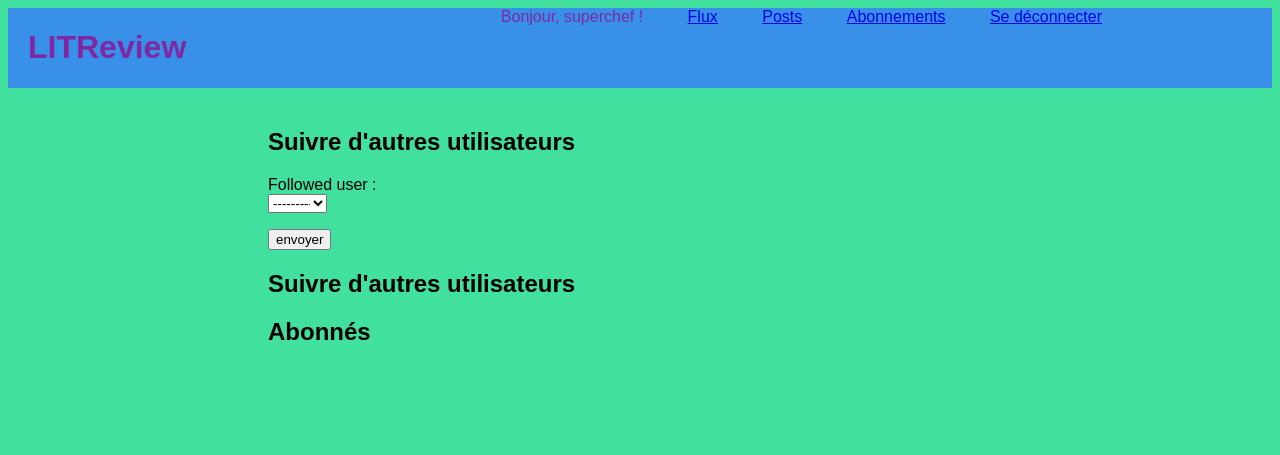
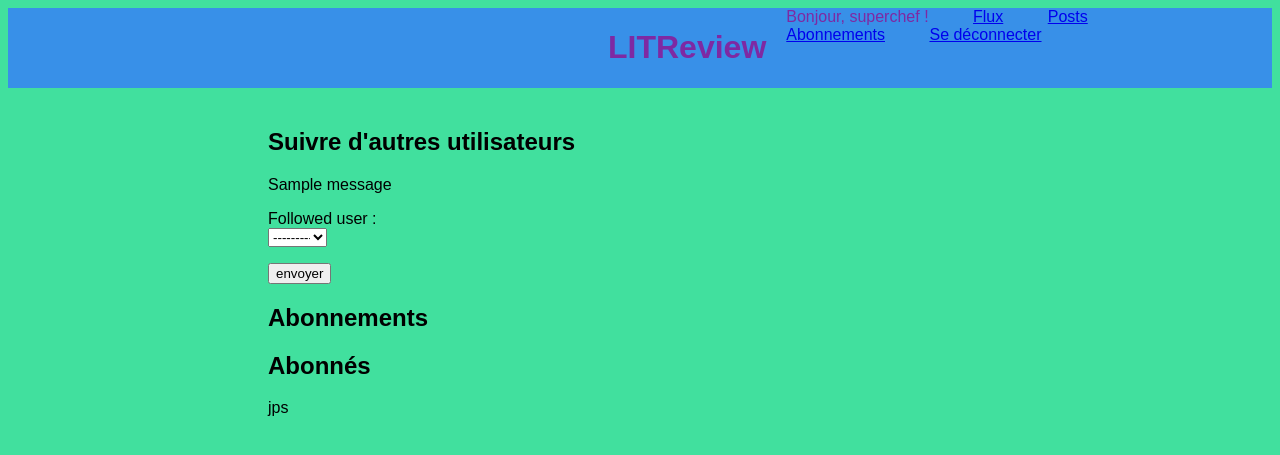
Before and after one commit to Jean-PierreBE/LITReview, a Django app: page /home/abonnements in a window 1280 px wide. Shown: the top 455 px of the page. Run offline with Django 4.2, Linux system fonts and the light colour scheme; a user stored in the database is signed in; data comes from the database, SQL or seed files in the repository; both versions use the stored data as it was after the commit; tables that the repository leaves empty hold one stand-in row (values such as "Sample post"); one stand-in notice (Sample message) is shown.

Commit message:
5ème commit

```diff
--- a/src/WebReview/urls.py
+++ b/src/WebReview/urls.py
@@ -31,7 +31,7 @@ urlpatterns = [
     path('signup/', connexion.views.SignupView.as_view(), name='signup'),
     path('home/posts', login_required(review.views.PostsView.as_view()), name='posts'),
     path('home/abonnements', login_required(review.views.UserFollowsView.as_view(title01="Suivre d'autres utilisateurs", action01 = "envoyer",
-                                                                  title02="Suivre d'autres utilisateurs",
+                                                                  title02="Abonnements",
                                                                   title03="Abonnés")),
          name='abonnements'),
     path('home/create_review', login_required(review.views.ReviewView.as_view()), name='create_review'),
--- a/src/review/forms.py
+++ b/src/review/forms.py
@@ -24,5 +24,5 @@ class UserFollowsForm(forms.ModelForm):
     class Meta:
         model = UserFollows
         fields = [
-            "followed_user",
+            'followed_user',
         ]
--- a/src/review/templates/review/abonnements.html
+++ b/src/review/templates/review/abonnements.html
@@ -1,9 +1,9 @@
 {% extends 'base.html' %}
 {% block content %}
     <h2>{{ title01 }}</h2>
-    {% if errors %}
-        {% for error in errors %}
-            <p> {{ error}} </p>
+    {% if messages %}
+        {% for message in messages %}
+            <p> {{ message }} </p>
         {% endfor%}
     {% endif %}
     <form method="POST">
@@ -12,5 +12,19 @@
         <input type="submit" value={{ action01 }}>
     </form>
     <h2>{{ title02 }}</h2>
+    {% if follows %}
+        {% for follow in follows %}
+             <div>
+               {{ follow.followed_user}}
+             </div>
+        {% endfor ´%}
+    {% endif %}
     <h2>{{ title03 }}</h2>
+    {% if followers %}
+        {% for follower in followers %}
+             <div>
+               {{ follower.user}}
+             </div>
+        {% endfor ´%}
+    {% endif %}
 {% endblock content %}
--- a/src/review/views.py
+++ b/src/review/views.py
@@ -6,6 +6,8 @@ from django.views.generic import TemplateView, CreateView
 from django.urls import reverse_lazy
 from review.forms import TicketForm, UserFollowsForm
 from review.models import Ticket, UserFollows
+from connexion.models import ConnectUser
+from django.contrib import messages
 
 # Create your views here.
 class HomeView(TemplateView):
@@ -24,31 +26,35 @@ class UserFollowsView(CreateView):
     title02 = "default"
     title03 = "default"
     action01 = "default"
+
     def get_context_data(self, **kwargs):
         context = super().get_context_data()
         context["title01"] = self.title01
         context["title02"] = self.title02
         context["title03"] = self.title03
         context["action01"] = self.action01
+        context["follows"] = UserFollows.objects.filter(user=self.request.user)
+        context["followers"] = UserFollows.objects.filter(followed_user=self.request.user)
         return context
 
     def post(self, request, *args, **kwargs):
-        print("def post")
         form = UserFollowsForm(request.POST)
         errors = []
-        if self.request.user == form.instance.followed_user:
-           errors.append("Un utilisateur ne peut se suivre lui-même!")
-        if UserFollows.objects.filter(user = self.request.user,followed_user = form.instance.followed_user).exists():
-            errors.append("ce couple existe déja !!")
-
-        if not errors and form.is_valid():
+        if form.is_valid():
             form.instance.user = self.request.user
-            form.save()
-            return redirect('home')
-        else:
-            context = self.get_context_data(**kwargs)
-            context['errors'] = form.errors + errors
-            return render(request, self.template_name, context)
+            if self.request.user == form.instance.followed_user:
+                errors.append("Un utilisateur ne peut se suivre lui-même!")
+            if UserFollows.objects.filter(user=self.request.user, followed_user=form.instance.followed_user).exists():
+                errors.append("Le couple "+ str(self.request.user) + " et "+ str(form.instance.followed_user) + " existe déja !!")
+            if not errors:
+                form.save()
+                messages.add_message(request, messages.SUCCESS, "Le couple "+ str(self.request.user) + ","+ str(form.instance.followed_user) + " a été créé avec succès!!")
+                return redirect('abonnements')
+            else:
+                for error in errors:
+                    messages.add_message(request, messages.ERROR, error)
+                    print(messages.ERROR)
+                return redirect('abonnements')
 
 class ReviewView(View):
     def get(self, request):
--- a/src/static/app.css
+++ b/src/static/app.css
@@ -14,7 +14,7 @@ header {
     color: #7e29a3;
 }
 #title {
-    margin-left:20px;
+    margin-left:600px;
 }
 #navbar {
     margin-right:150px;
```
Also changed, not shown: src/db.sqlite3.
